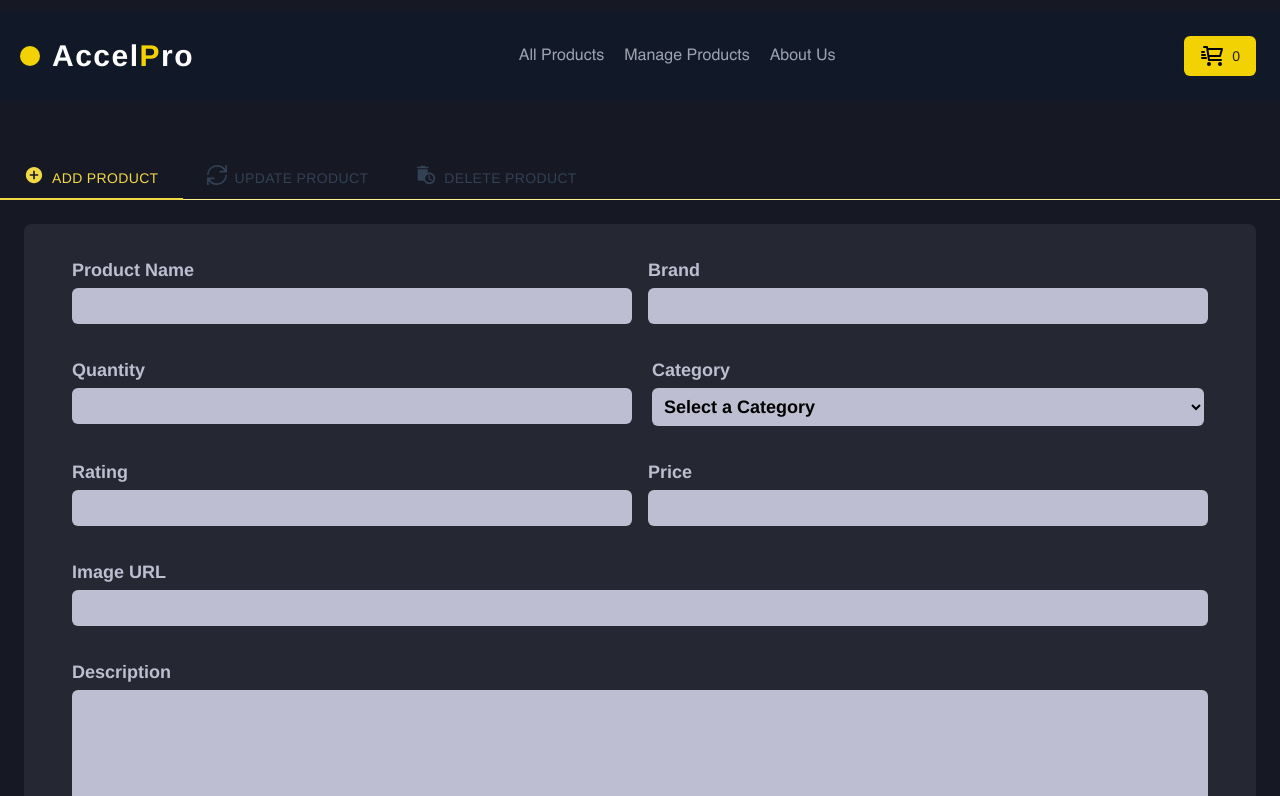
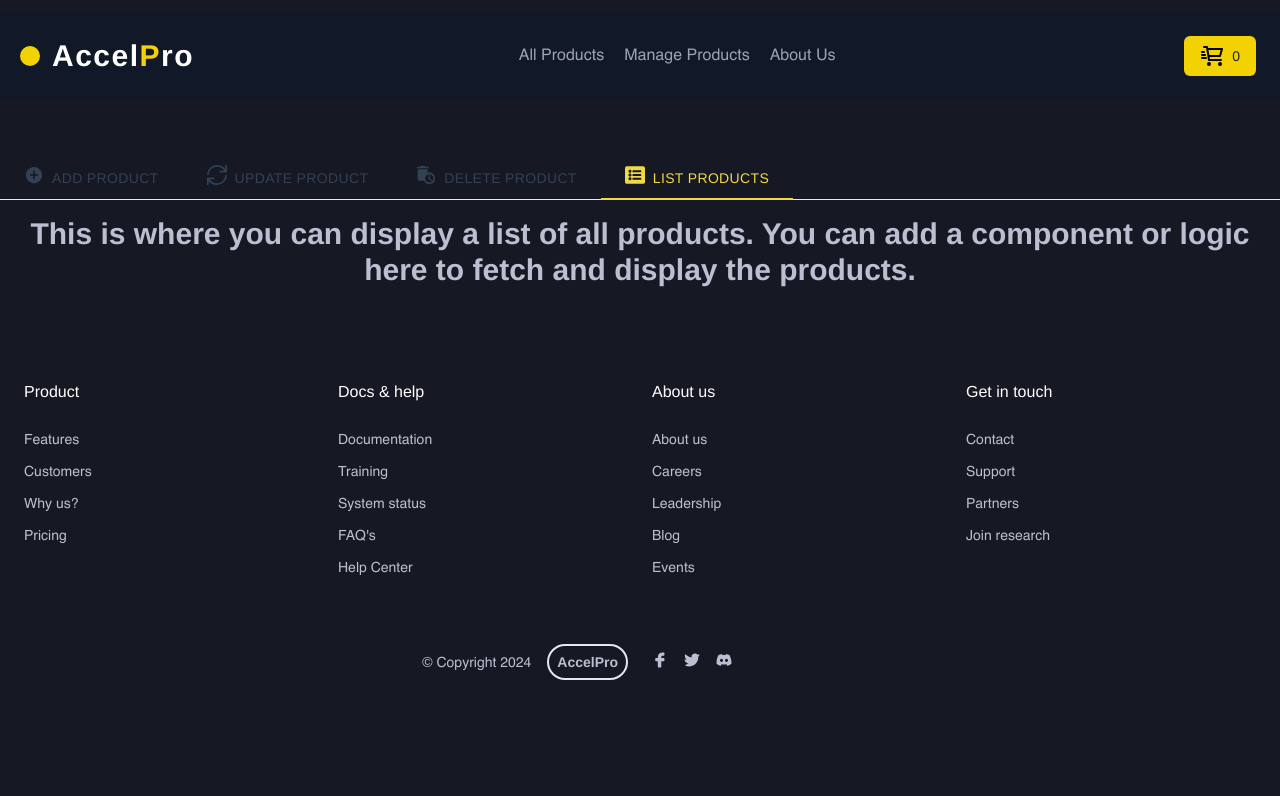
Before and after one commit to coder7475/sports-frontend, a React (Vite) app: page /manage-products in a window 1280 px wide. Shown: the top 796 px of the page. Built offline with nearby package versions, Linux system fonts and the light colour scheme.

Commit message:
fix: type errors in manage products page

```diff
--- a/src/pages/ManageProducts.tsx
+++ b/src/pages/ManageProducts.tsx
@@ -5,11 +5,12 @@ import { useRef, useState } from "react";
 import { IoMdAddCircle } from "react-icons/io";
 import { GrUpdate } from "react-icons/gr";
 import { MdAutoDelete } from "react-icons/md";
+import { FaListAlt } from "react-icons/fa";
 
 const ManageProducts = () => {
   const [tabSelected, setTabSelected] = useState({
-    currentTab: 1,
-    noTabs: 3,
+    currentTab: 4,
+    noTabs: 4,
   });
   const wrapperRef = useRef(null);
 
@@ -36,13 +37,11 @@ const ManageProducts = () => {
                   }`}
                   id="tab-label-1ai"
                   role="tab"
-                  aria-setsize="3"
-                  aria-posinset="1"
-                  tabIndex={tabSelected.currentTab === 2 ? 0 : -1}
+                  aria-setsize={4}
+                  aria-posinset={1}
+                  tabIndex={tabSelected.currentTab === 1 ? 0 : -1}
                   aria-controls="tab-panel-1ai"
-                  aria-selected={`${
-                    tabSelected.currentTab === 1 ? "true" : "false"
-                  }`}
+                  aria-selected={tabSelected.currentTab === 1}
                   onClick={() =>
                     setTabSelected({ ...tabSelected, currentTab: 1 })
                   }
@@ -62,13 +61,11 @@ const ManageProducts = () => {
                   }`}
                   id="tab-label-2ai"
                   role="tab"
-                  aria-setsize="3"
-                  aria-posinset="2"
+                  aria-setsize={4}
+                  aria-posinset={2}
                   tabIndex={tabSelected.currentTab === 2 ? 0 : -1}
                   aria-controls="tab-panel-2ai"
-                  aria-selected={`${
-                    tabSelected.currentTab === 2 ? "true" : "false"
-                  }`}
+                  aria-selected={tabSelected.currentTab === 2}
                   onClick={() =>
                     setTabSelected({ ...tabSelected, currentTab: 2 })
                   }
@@ -86,13 +83,11 @@ const ManageProducts = () => {
                   }`}
                   id="tab-label-3ai"
                   role="tab"
-                  aria-setsize="3"
-                  aria-posinset="3"
-                  tabIndex={tabSelected.currentTab === 2 ? 0 : -1}
+                  aria-setsize={4}
+                  aria-posinset={3}
+                  tabIndex={tabSelected.currentTab === 3 ? 0 : -1}
                   aria-controls="tab-panel-3ai"
-                  aria-selected={`${
-                    tabSelected.currentTab === 3 ? "true" : "false"
-                  }`}
+                  aria-selected={tabSelected.currentTab === 3}
                   onClick={() =>
                     setTabSelected({ ...tabSelected, currentTab: 3 })
                   }
@@ -103,6 +98,30 @@ const ManageProducts = () => {
                   </span>
                 </button>
               </li>
+              <li className="" role="presentation">
+                <button
+                  className={`-mb-px inline-flex h-12 w-full items-center justify-center gap-2 whitespace-nowrap rounded-t border-b-2 px-6 text-sm font-medium tracking-wide transition duration-300 hover:bg-card hover:stroke-card focus:bg-card focus-visible:outline-none disabled:cursor-not-allowed ${
+                    tabSelected.currentTab === 4
+                      ? "border-secondary stroke-secondary text-secondary hover:border-card  hover:text-card focus:border-primary focus:stroke-primary focus:text-primary disabled:border-slate-500"
+                      : "justify-self-center border-transparent stroke-slate-700 text-slate-700 hover:border-secondary hover:text-secondary focus:border-card focus:stroke-card focus:text-card disabled:text-slate-500"
+                  }`}
+                  id="tab-label-4ai"
+                  role="tab"
+                  aria-setsize={4}
+                  aria-posinset={4}
+                  tabIndex={tabSelected.currentTab === 4 ? 0 : -1}
+                  aria-controls="tab-panel-4ai"
+                  aria-selected={tabSelected.currentTab === 4}
+                  onClick={() =>
+                    setTabSelected({ ...tabSelected, currentTab: 4 })
+                  }
+                >
+                  <span className="order-2 pt-1.5">LIST PRODUCTS</span>
+                  <span className="relative only:-mx-6">
+                    <FaListAlt className="text-xl" />
+                  </span>
+                </button>
+              </li>
             </ul>
             <div className="w-full ">
               <div
@@ -110,9 +129,7 @@ const ManageProducts = () => {
                   tabSelected.currentTab === 1 ? "" : "hidden"
                 }`}
                 id="tab-panel-1ai"
-                aria-selected={`${
-                  tabSelected.currentTab === 1 ? "true" : "false"
-                }`}
+                aria-selected={tabSelected.currentTab === 1}
                 role="tabpanel"
                 aria-labelledby="tab-label-1ai"
                 tabIndex={-1}
@@ -124,9 +141,7 @@ const ManageProducts = () => {
                   tabSelected.currentTab === 2 ? "" : "hidden"
                 }`}
                 id="tab-panel-2ai"
-                aria-selected={`${
-                  tabSelected.currentTab === 2 ? "true" : "false"
-                }`}
+                aria-selected={tabSelected.currentTab === 2}
                 role="tabpanel"
                 aria-labelledby="tab-label-2ai"
                 tabIndex={-1}
@@ -143,9 +158,7 @@ const ManageProducts = () => {
                   tabSelected.currentTab === 3 ? "" : "hidden"
                 }`}
                 id="tab-panel-3ai"
-                aria-selected={`${
-                  tabSelected.currentTab === 3 ? "true" : "false"
-                }`}
+                aria-selected={tabSelected.currentTab === 3}
                 role="tabpanel"
                 aria-labelledby="tab-label-3ai"
                 tabIndex={-1}
@@ -155,6 +168,22 @@ const ManageProducts = () => {
                   our work will manifest, we have to remain committed to our
                   work and duties; because, even if the results are slated to
                   arrive, they cannot do so without the performance of work.
+                </p>
+              </div>
+              <div
+                className={`px-6 py-4 ${
+                  tabSelected.currentTab === 4 ? "" : "hidden"
+                }`}
+                id="tab-panel-4ai"
+                aria-selected={tabSelected.currentTab === 4}
+                role="tabpanel"
+                aria-labelledby="tab-label-4ai"
+                tabIndex={-1}
+              >
+                <p>
+                  This is where you can display a list of all products. You can
+                  add a component or logic here to fetch and display the
+                  products.
                 </p>
               </div>
             </div>
```
